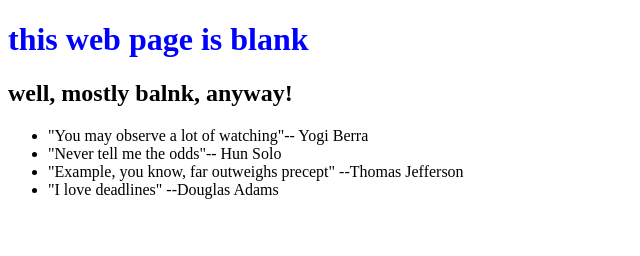
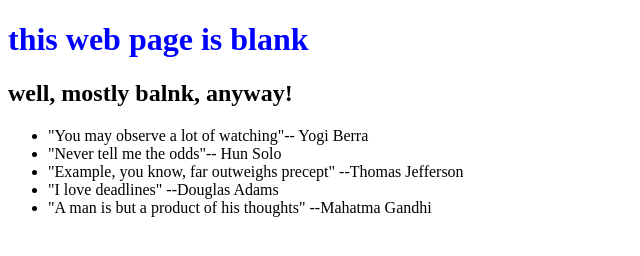
Before and after one commit to Megha-gittraining/0main_openSAP-repo, a plain HTML site: page index.html in a window 1280 px wide. Shown: the whole page, without its empty margins (0-640 px from the left). Drawn offline with Linux system fonts and the light colour scheme.

Commit message:
Gandhi quote addded

```diff
--- a/index.html
+++ b/index.html
@@ -12,6 +12,7 @@
 			<li>"Never tell me the odds"-- Hun Solo </li>
 			<li>"Example, you know, far outweighs precept" --Thomas Jefferson </li>
 			<li>"I love deadlines" --Douglas Adams</li>
+			<li>"A man is but a product of his thoughts" --Mahatma Gandhi</li>
 		</ul>
 	</body>
 </html>
```
